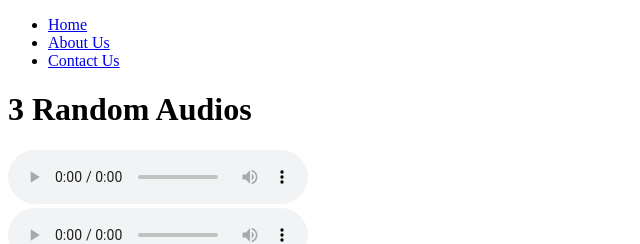
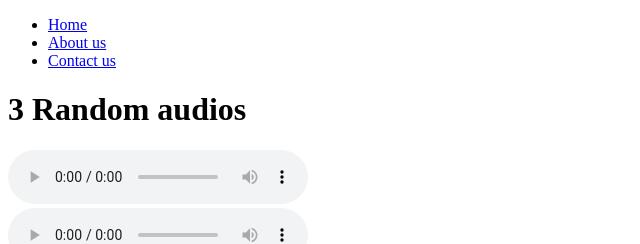
Before and after one commit to acciojob/semantic-navbar-and-audios-manishakumari33, a website: page main.html in a window 1280 px wide. Shown: the top 244 px of the page, 0-640 px from the left. Drawn offline with Linux system fonts and the light colour scheme.

Commit message:
created a submission

```diff
--- a/main.html
+++ b/main.html
@@ -13,12 +13,12 @@
   <nav>
     <ul>
       <li><a href="index.html">Home</a></li>
-      <li><a href="/about/">About Us</a></li>
-      <li><a href="/blog/">Contact Us</a></li>
+      <li><a href="/about/">About us</a></li>
+      <li><a href="/blog/">Contact us</a></li>
     </ul>
   </nav>
 
-  <h1>3 Random Audios</h1>
+  <h1>3 Random audios</h1>
   <audio src="http://commondatastorage.googleapis.com/codeskulptor-demos/DDR_assets/Kangaroo_MusiQue_-_The_Neverwritten_Role_Playing_Game.mp3" controls></audio>
 	<br>
   <audio src="http://commondatastorage.googleapis.com/codeskulptor-assets/Epoq-Lepidoptera.ogg" controls></audio>
```
